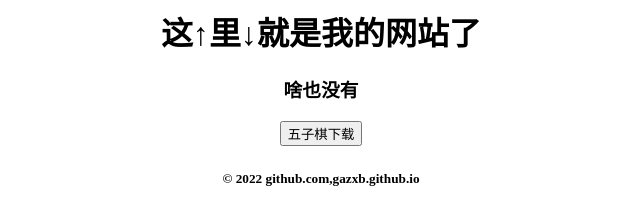
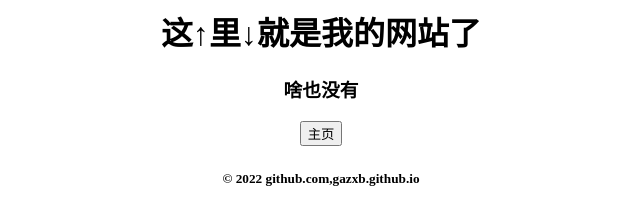
Before and after one commit to gazxb/.github.io, a plain HTML site: page index.html in a window 1280 px wide. Shown: the whole page, without its empty margins (319-959 px from the left). Drawn offline with Linux system fonts and the light colour scheme.

Commit message:
Update index.html

```diff
--- a/index.html
+++ b/index.html
@@ -5,7 +5,7 @@
    <h1>这↑里↓就是我的网站了</h1>
    <h3>啥也没有</h3>
    <a href="https://gazxb.github.io/.github.io/home.html">
-        <button>五子棋下载</button>
+        <button>主页</button>
     </a>
     <h6></h6>
     <h5>© 2022 github.com,gazxb.github.io</h5>
```
